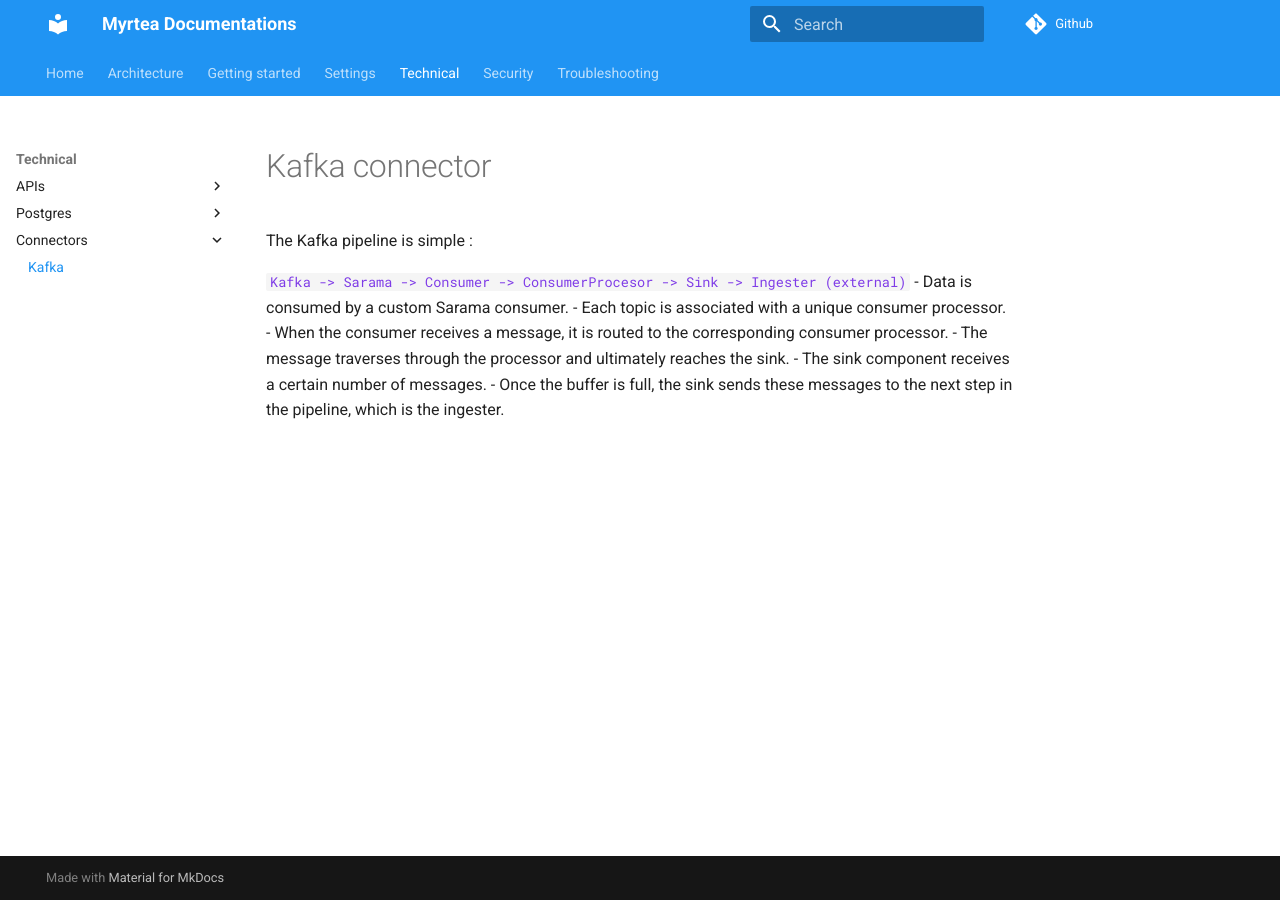
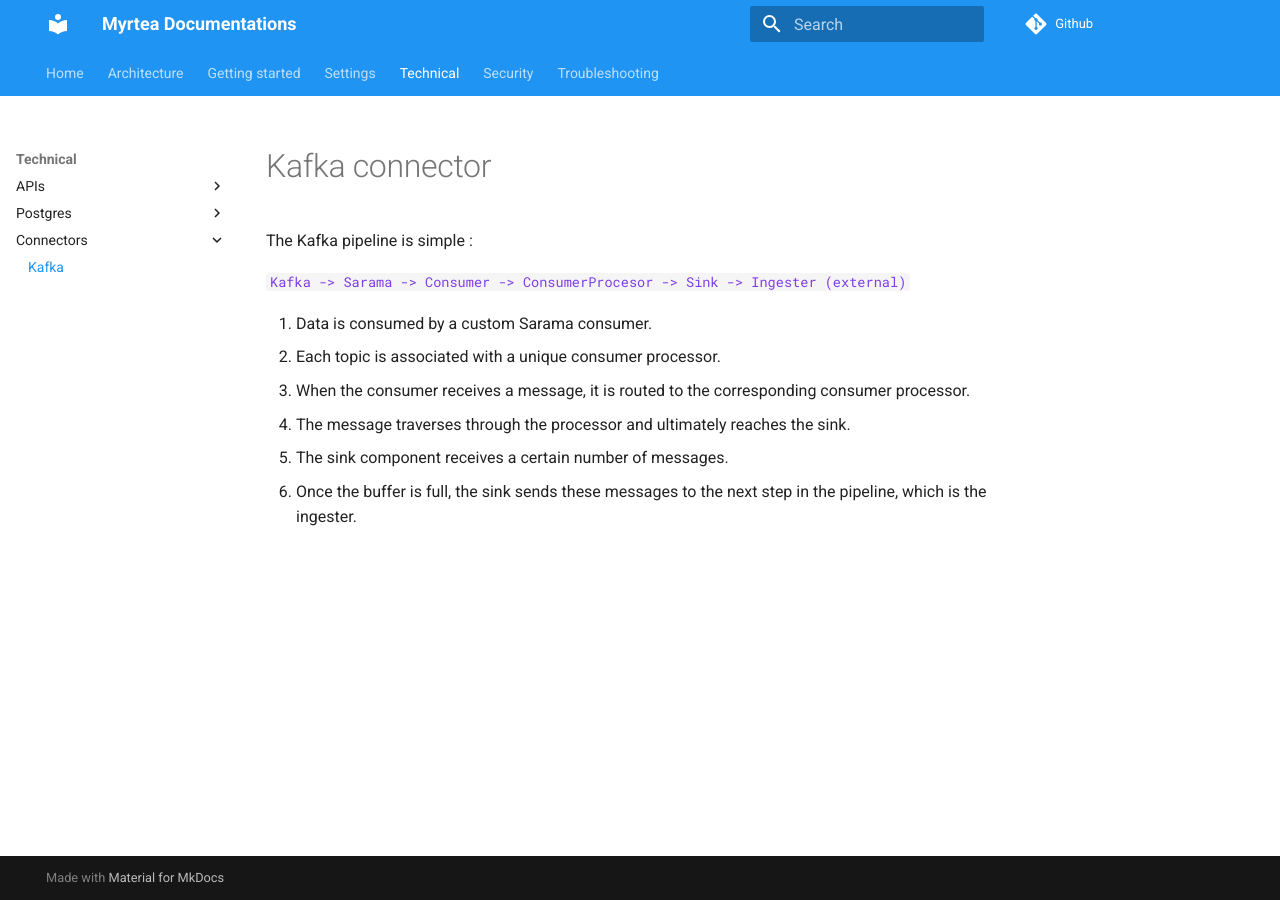
Before and after one commit to myrteametrics/myrtea-docs, an MkDocs documentation site: the page built from docs/technical/connectors/kafka.md, in a window 1280 px wide. Built offline with MkDocs 1.6.1 and Material for MkDocs 9.7.7, drawn with Linux system fonts in a browser that asks for light colours; a script that is not in the unit is left out; part of the change alters nothing that is shown.

Commit message:
Updated kafka connector

````diff
--- a/docs/technical/connectors/kafka.md
+++ b/docs/technical/connectors/kafka.md
@@ -2,10 +2,11 @@
 
 The Kafka pipeline is simple :
 
-`Kafka -> Sarama -> Consumer -> ConsumerProcesor -> Sink -> Ingester (external)`
-- Data is consumed by a custom Sarama consumer.
-- Each topic is associated with a unique consumer processor.
-- When the consumer receives a message, it is routed to the corresponding consumer processor.
-- The message traverses through the processor and ultimately reaches the sink.
-- The sink component receives a certain number of messages.
-- Once the buffer is full, the sink sends these messages to the next step in the pipeline, which is the ingester.
+```Kafka -> Sarama -> Consumer -> ConsumerProcesor -> Sink -> Ingester (external)```
+
+1. Data is consumed by a custom Sarama consumer.
+2. Each topic is associated with a unique consumer processor.
+3. When the consumer receives a message, it is routed to the corresponding consumer processor.
+4. The message traverses through the processor and ultimately reaches the sink.
+5. The sink component receives a certain number of messages.
+6. Once the buffer is full, the sink sends these messages to the next step in the pipeline, which is the ingester.
````
